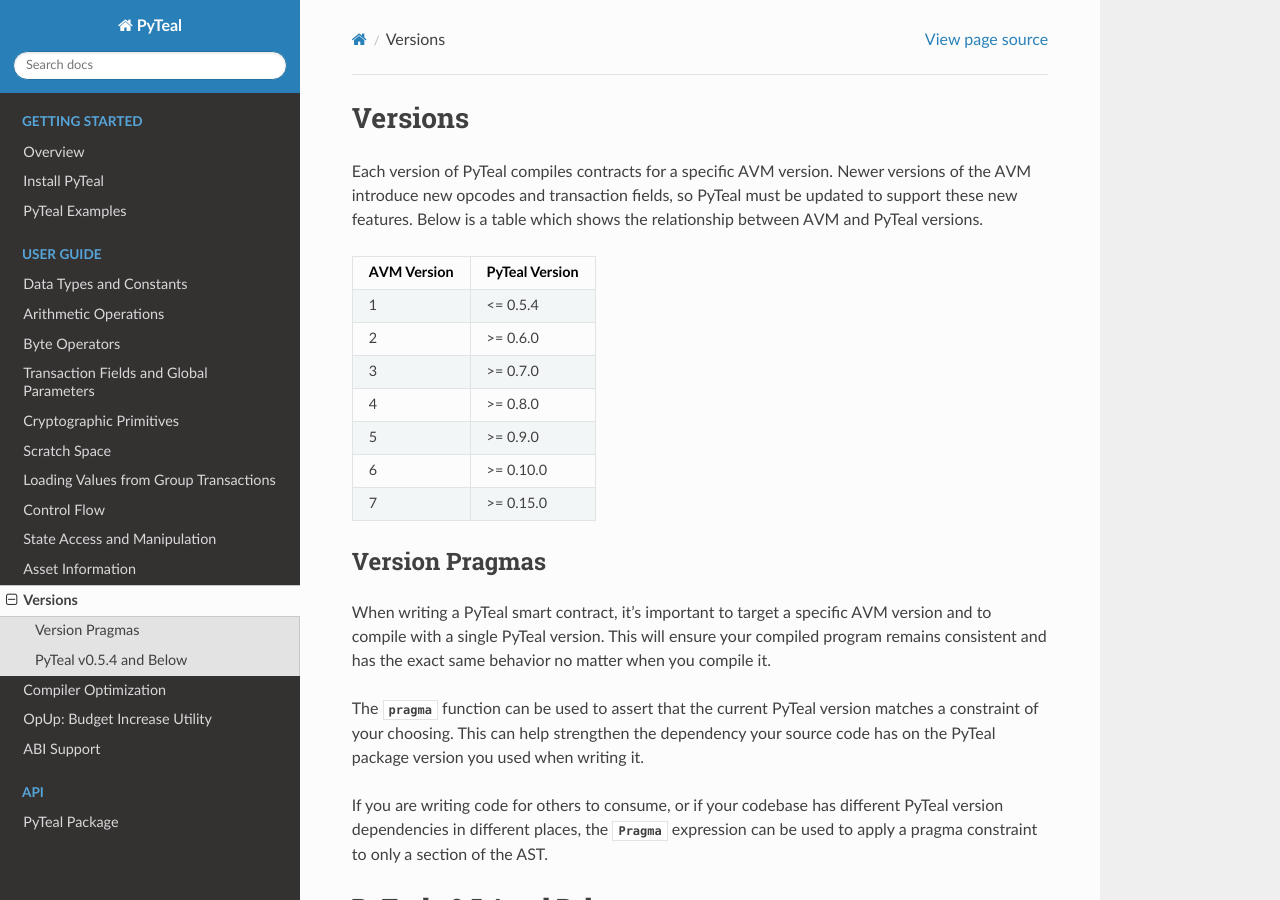
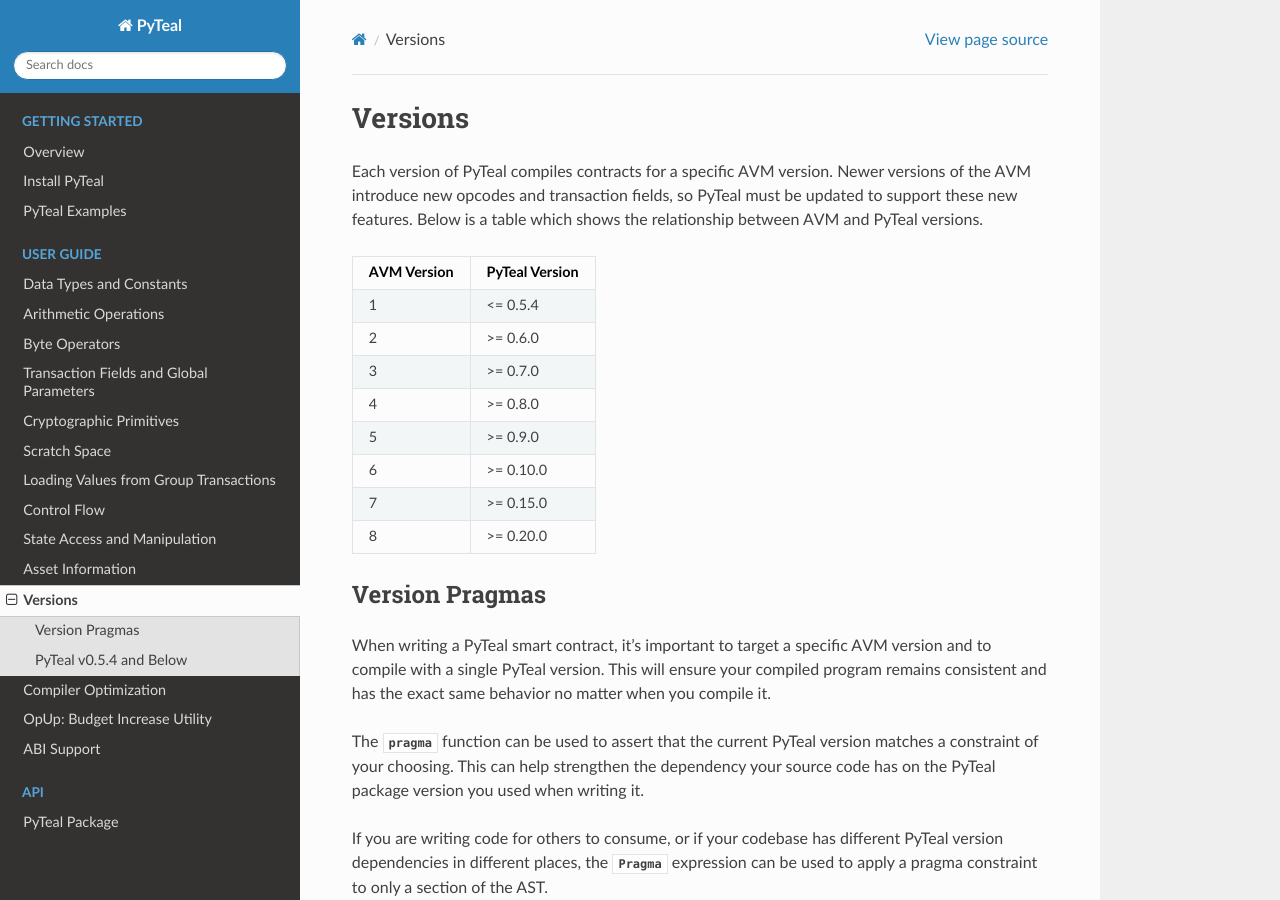
Before and after one commit to algorand/pyteal, a Sphinx documentation site: the page built from docs/versions.rst, in a window 1280 px wide and 900 px high. Built offline with Sphinx 7.4.7 and the Read the Docs theme 2.0.0, drawn with Linux system fonts in a browser that asks for light colours.

Commit message:
Add AVM 8 to pyteal version in docs (#627)

```diff
--- a/docs/versions.rst
+++ b/docs/versions.rst
@@ -17,6 +17,7 @@
 5            >= 0.9.0
 6            >= 0.10.0
 7            >= 0.15.0
+8            >= 0.20.0
 ============ ==============
 
 .. _version pragmas:
```
